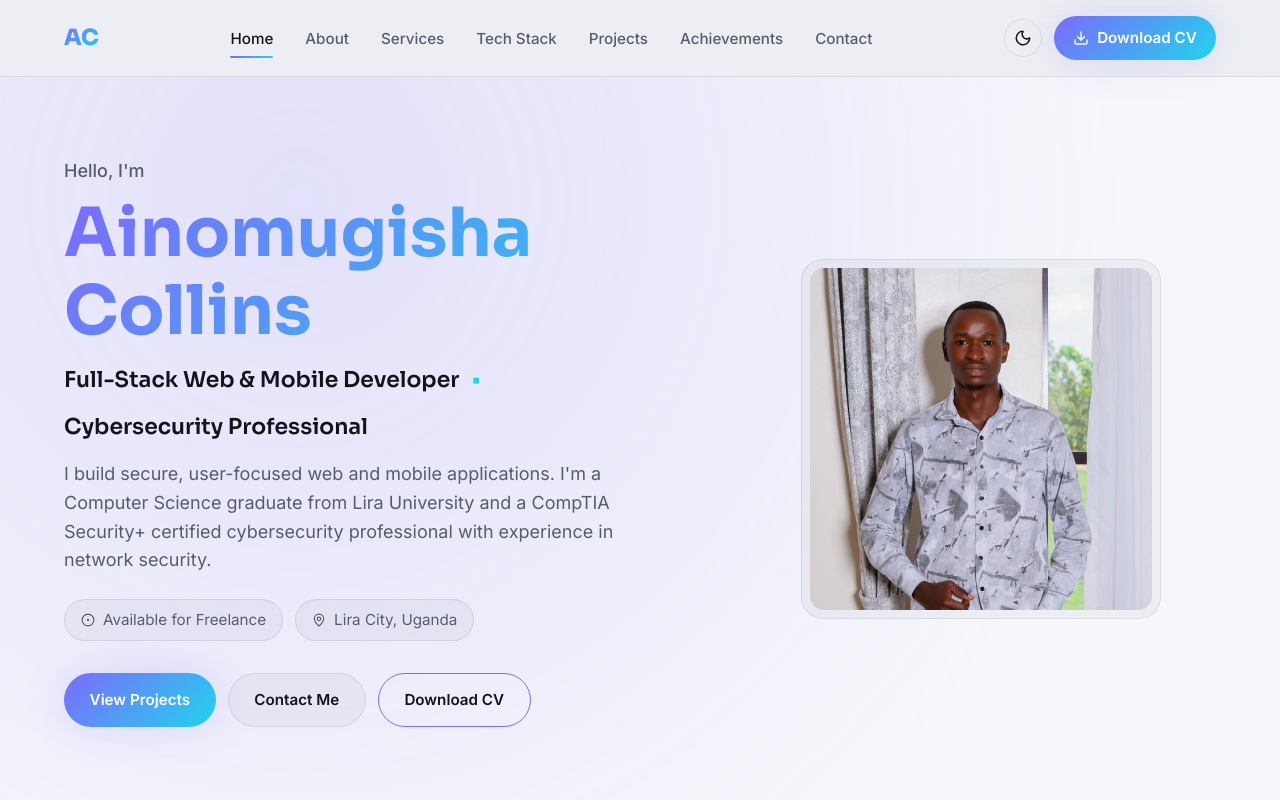
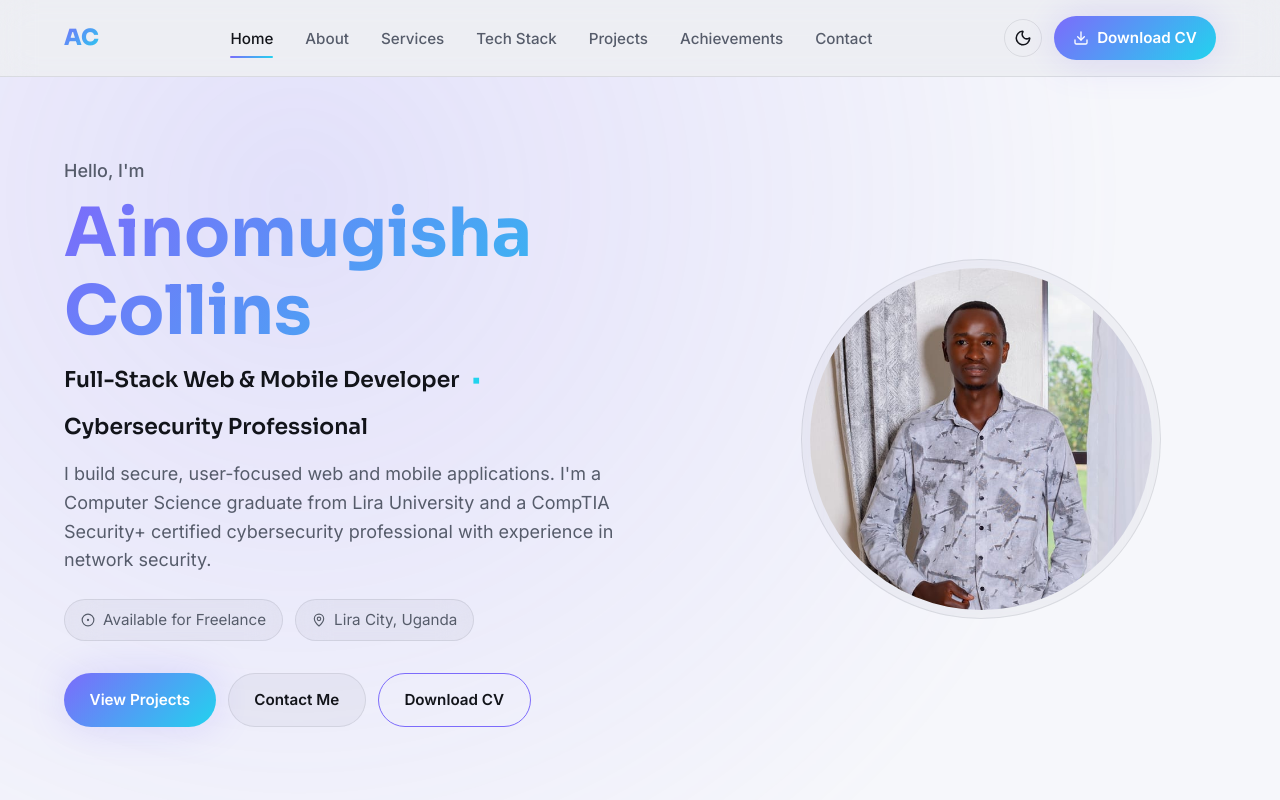
Before and after one commit to Codecollins24/ac-portfolio, a React (Vite) app: page / in a window 1280 px wide. Shown: the top 800 px of the page. Built offline with nearby package versions, Linux system fonts and the light colour scheme.

Commit message:
Make hero profile image a circular frame instead of a box

```diff
--- a/src/components/Hero.css
+++ b/src/components/Hero.css
@@ -100,7 +100,7 @@
 .hero-visual-frame {
   width: min(360px, 100%);
   aspect-ratio: 1;
-  border-radius: var(--radius-lg);
+  border-radius: 50%;
   padding: var(--space-2);
   overflow: hidden;
 }
@@ -109,7 +109,7 @@
   width: 100%;
   height: 100%;
   object-fit: cover;
-  border-radius: calc(var(--radius-lg) - 8px);
+  border-radius: 50%;
 }
 
 @media (max-width: 900px) {
```
